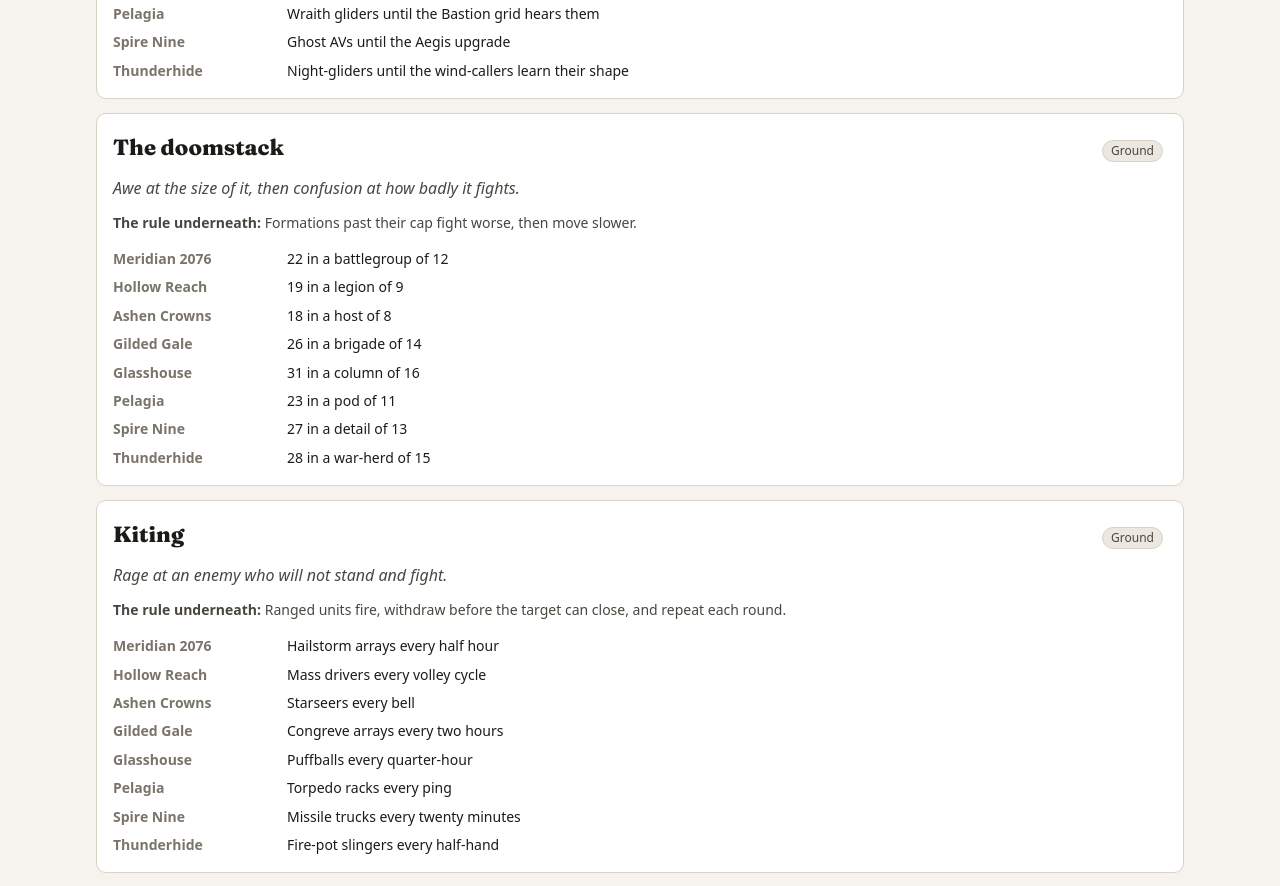
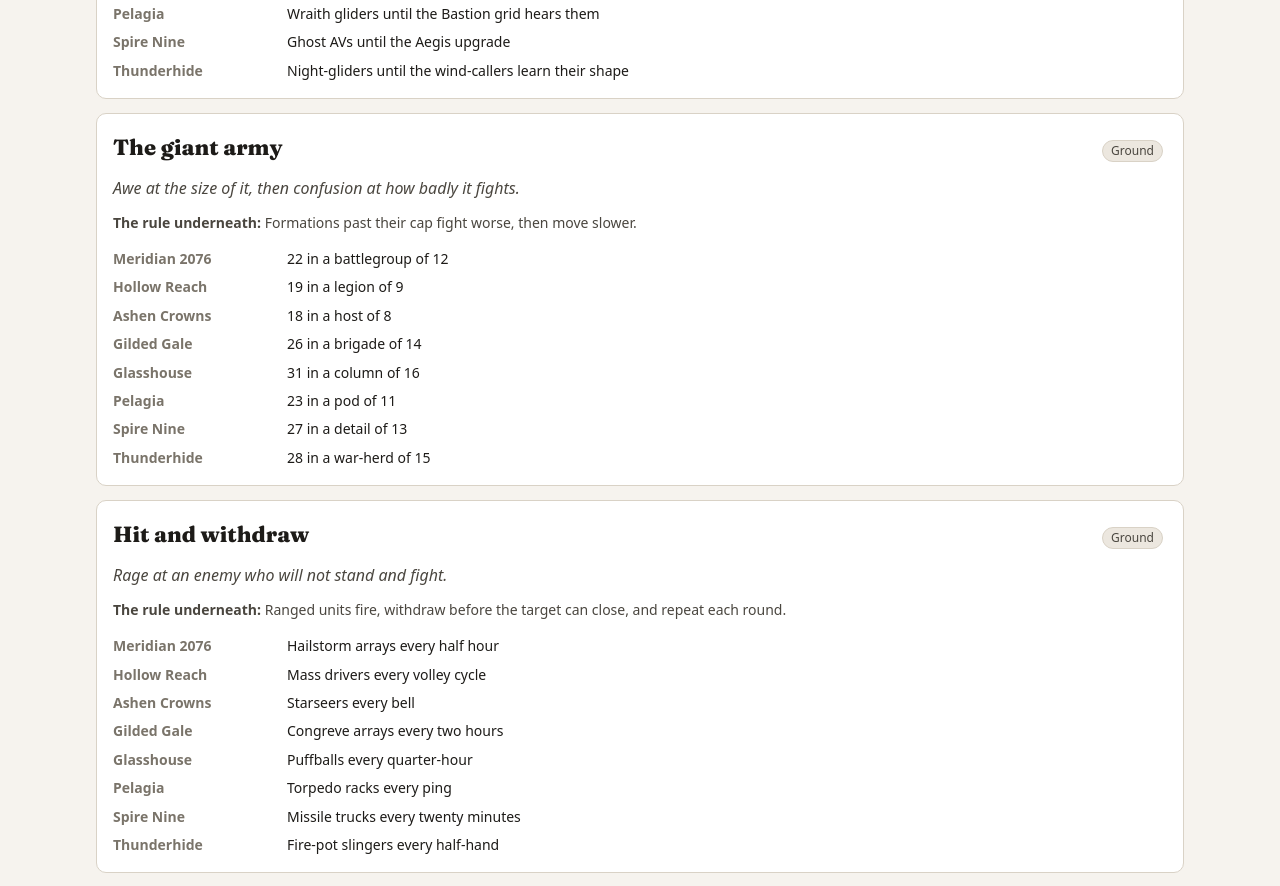
Before and after one commit to lmcgille/CoN, a plain HTML site: page beats.html in a window 1280 px wide. Shown: the part 4707-5593 px from the top of the page. Drawn offline with Linux system fonts and the light colour scheme.

Commit message:
Remove generic jargon from beat titles; rename internal map key
Co-Authored-By: Claude Opus 5.5 <noreply@anthropic.com>
Claude-Session: https://claude.ai/code/session_01BkzbfTZSyMEWQ8xvJmMVR3

```diff
--- a/beats.html
+++ b/beats.html
@@ -91,10 +91,10 @@
     { cat: "Air", t: "The empty-sky strike", feel: "Paranoia: something is hitting you and you cannot see it.",
       rule: "Stealth attackers are invisible until they fire; only a matching revealer exposes them.",
       m: "Phantoms until the Aegis upgrade", h: "Shrikes until a Lantern is upgraded", a: "Veilwings until the Great Ward learns their glamour", g: "Ghost zeppelins until the arc towers see them", gl: "Glasswings until the dome adapts", p: "Wraith gliders until the Bastion grid hears them", s: "Ghost AVs until the Aegis upgrade", th: "Night-gliders until the wind-callers learn their shape" },
-    { cat: "Ground", t: "The doomstack", feel: "Awe at the size of it, then confusion at how badly it fights.",
+    { cat: "Ground", t: "The giant army", feel: "Awe at the size of it, then confusion at how badly it fights.",
       rule: "Formations past their cap fight worse, then move slower.",
       m: "22 in a battlegroup of 12", h: "19 in a legion of 9", a: "18 in a host of 8", g: "26 in a brigade of 14", gl: "31 in a column of 16", p: "23 in a pod of 11", s: "27 in a detail of 13", th: "28 in a war-herd of 15" },
-    { cat: "Ground", t: "Kiting", feel: "Rage at an enemy who will not stand and fight.",
+    { cat: "Ground", t: "Hit and withdraw", feel: "Rage at an enemy who will not stand and fight.",
       rule: "Ranged units fire, withdraw before the target can close, and repeat each round.",
       m: "Hailstorm arrays every half hour", h: "Mass drivers every volley cycle", a: "Starseers every bell", g: "Congreve arrays every two hours", gl: "Puffballs every quarter-hour", p: "Torpedo racks every ping", s: "Missile trucks every twenty minutes", th: "Fire-pot slingers every half-hand" },
     { cat: "Ground", t: "The pincer that kills the kiters", feel: "Relief and vengeance: the tormentor is finally caught.",
```
Also changed, not shown: worlds/meridian-2076.html (+2 -2 lines).
